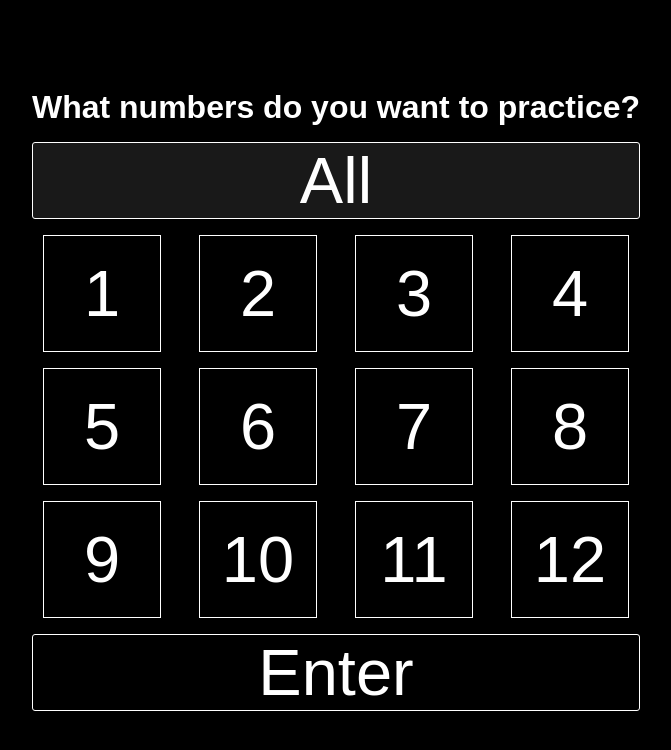
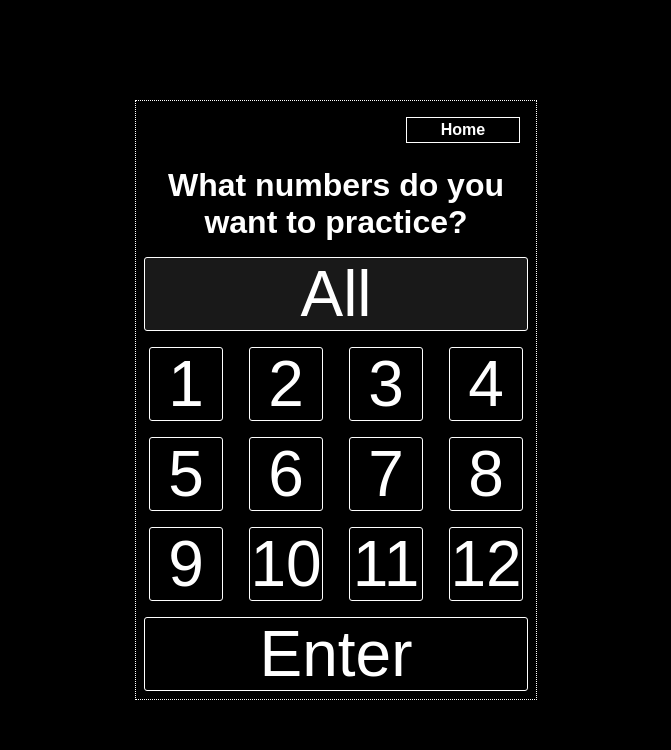
Before and after one commit to zapbampow/math-practice-app, a React (Create React App) app: page / in a window 1280 px wide. Both pictures are taken after a click on the element "+ Addition +". Shown: the top 750 px of the page, without its empty margins (304-975 px from the left). Built offline with nearby package versions, Linux system fonts and the light colour scheme; a web font is replaced by a local one.

Commit message:
Made UI more consistent looking and added 'back' and 'home' buttons, although they don't yet do anything.

```diff
--- a/src/PracticeNums.css
+++ b/src/PracticeNums.css
@@ -1,3 +1,30 @@
+.practice-num-container {
+  display:flex;
+  flex-direction: column;
+  width: 25rem;
+  justify-content: center;
+  border:1px white dotted;
+
+}
+
+.practice-num-home-button {
+  width: 7rem;
+  border: 1px white solid;
+  align-self: end;
+  text-align: center;
+  margin: 1rem 1rem;
+  padding: .2rem 0;
+  font-weight: 600;
+}
+
+.practice-num-home-button:hover {
+  cursor: pointer;
+}
+
+.practice-num-home-button:active, .practice-num-enter:active {
+  background-color: rgba(25, 25, 25, 1);
+}
+
 .practice-nums {
   display: grid;
   grid-template-columns: repeat(4, 1fr);
@@ -10,8 +37,7 @@
     ". . . ."
     ". . . ."
     ". . . ."
-    "enter enter enter enter"
-    ;
+    "enter enter enter enter";
 
 }
 
@@ -30,14 +56,15 @@
   grid-area: enter;
 }
 
+
 .practice-num-all, .practice-num-enter {
   display:flex;
   align-items: center;
   justify-content: center;
   border: 1px solid white;
   border-radius: 3px;
-  max-height: 2em;
-  font-size: calc(16px + (21 - 16) * ((100vw - 300px) / (1600 - 1500)));
+  height: 4.5rem;
+  font-size: 4rem;
 
 }
 
@@ -45,14 +72,14 @@
   display: flex;
   align-items: center;
   justify-content: center;
-  list-style: none;
   margin-left: 0;
-  font-size: calc(16px + (21 - 16) * ((100vw - 300px) / (1600 - 1500)));
-  height: 9vmax;
-  width: 9vmax;
+  font-size: 4rem;
+  height: 4.5rem;
+  width: 4.5rem;
   border:1px solid white;
   justify-self:center;
   align-self:center;
+  border-radius: 3px;
 
 }
 
--- a/src/PracticeNums.js
+++ b/src/PracticeNums.js
@@ -20,10 +20,13 @@ class PracticeNums extends Component {
 
 
     return (
-      <div className="practice-nums">
-        <div className='practice-num-heading'>What numbers do you want to practice?</div>
-        {squares}
+      <div className="practice-num-container">
+        <div className="practice-num-home-button">Home</div>
+        <div className="practice-nums">
+          <div className='practice-num-heading'>What numbers do you want to practice?</div>
+          {squares}
       </div>
+    </div>
     )
   }
 }
--- a/src/Quizzing.css
+++ b/src/Quizzing.css
@@ -1,18 +1,51 @@
 .quizzing {
   display:flex;
   flex-direction: column;
-  justify-content: center;
+  /* justify-content: center; */
   align-items: center;
-  max-width:500px;
-  margin:0 auto;
-  padding: 1rem;
+  width:25rem;
+  border:1px white dashed;
+}
+
+.nav-buttons{
+  display:flex;
+  flex-direction: row;
+  justify-content: space-between;
+  width:100%;
+}
+
+.quizzing-back{
+  width: 7rem;
+  border: 1px white solid;
+  text-align: center;
+  margin: 1rem 1rem;
+  padding: .2rem 0;
+  font-weight: 600;
+}
+
+.quizzing-home {
+  width: 7rem;
+  border: 1px white solid;
+  text-align: center;
+  margin: 1rem 1rem;
+  padding: .2rem 0;
+  font-weight: 600;
+}
+
+.quizzing-back:hover, .quizzing-home:hover {
+  cursor: pointer;
+}
+
+.quizzing-back:active, .quizzing-home:active {
+  background-color: rgba(25,25,25,1)
 }
 
 .question {
-  font-size: 4rem;
+  font-size: 3rem;
+  text-align:center;
 }
 
-.keypad {
+/* .keypad {
   display:grid;
   grid-template-columns: repeat(3, 1fr);
   grid-template-row:repeat(4, 1fr);
@@ -20,6 +53,20 @@
   margin: 0 auto;
   max-width: 64em;
   padding: 0 1em;
+} */
+
+.keypad {
+  display:grid;
+  grid-template-columns: repeat(3, 1fr);
+  grid-template-row:repeat(4, 1fr);
+  grid-gap: 1rem;
+  margin: 0 auto;
+  padding: .5rem .5em;
+  grid-template-areas:
+    ". . ."
+    ". . ."
+    ". . . "
+    ". backspace enter"
 }
 
 .num {
@@ -27,25 +74,24 @@
   align-items: center;
   justify-content: center;
   margin-left: 0;
-  font-size: calc(16px + (21 - 16) * ((100vw - 300px) / (1600 - 1400)));
-  height: 8vmax;
-  width: 8vmax;
+  font-size: 3rem;
+  height: 4.5rem;
+  width: 4.5rem;
   border:1px solid white;
   justify-self:center;
   align-self:center;
+  border-radius: 3px;
 }
 
 
 .enter {
-  grid-column:3/4;
-  grid-row:4/5;
+  grid-area: enter;
   display: flex;
   align-items: center;
   justify-content: center;
-  margin-left: 0;
   font-size: calc(16px + (21 - 16) * ((100vw - 300px) / (1600 - 800)));
-  height: 8vmax;
-  width: 100%;
+  height: 4.5rem;
+  width: 4.5rem;
   border:1px solid white;
   justify-self:center;
   align-self:center;
@@ -55,15 +101,14 @@
 }
 
 .backspace {
-  grid-column:2/3;
-  grid-row:4/5;
+  grid-area: backspace;
   display: flex;
   align-items: center;
   justify-content: center;
   margin-left: 0;
   font-size: calc(16px + (21 - 16) * ((100vw - 300px) / (1600 - 800)));
-  height: 8vmax;
-  width: 100%;
+  height: 4.5rem;
+  width: 4.5rem;
   border:1px solid white;
   justify-self:center;
   align-self:center;
--- a/src/Quizzing.js
+++ b/src/Quizzing.js
@@ -15,6 +15,10 @@ class Quizzing extends Component {
   render(){
     return (
       <div className='quizzing'>
+        <div className='nav-buttons'>
+          <span className='quizzing-back'>Back</span>
+          <span className='quizzing-home'>Home</span>
+        </div>
 
         <Question quiz={this.props.quiz} />
         <div className='keypad'>
@@ -29,7 +33,7 @@ class Quizzing extends Component {
           <div className='num' onClick={this.props.handleClickQuiz}>3</div>
           <div className='num' onClick={this.props.handleClickQuiz}>0</div>
 
-          <div className='backspace' onClick={this.props.handleClickQuiz}>Backspace</div>
+          <div className='backspace' onClick={this.props.handleClickQuiz}>Delete</div>
           <QuizEnterBtn isBtnDisabled={this.props.isBtnDisabled} handleClickQuiz={this.props.handleClickQuiz} />
         </div>
       </div>
```
Also changed, not shown: src/App.js (+12 -13 lines).
